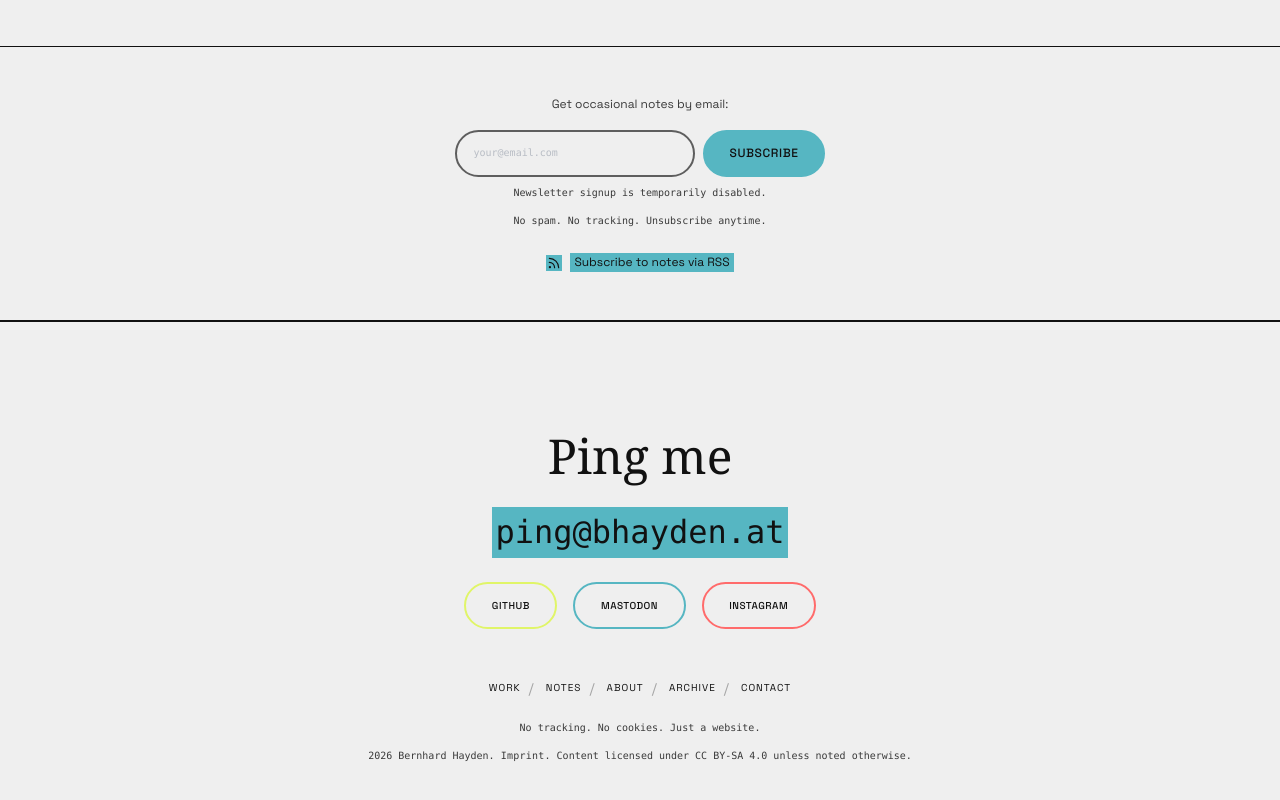
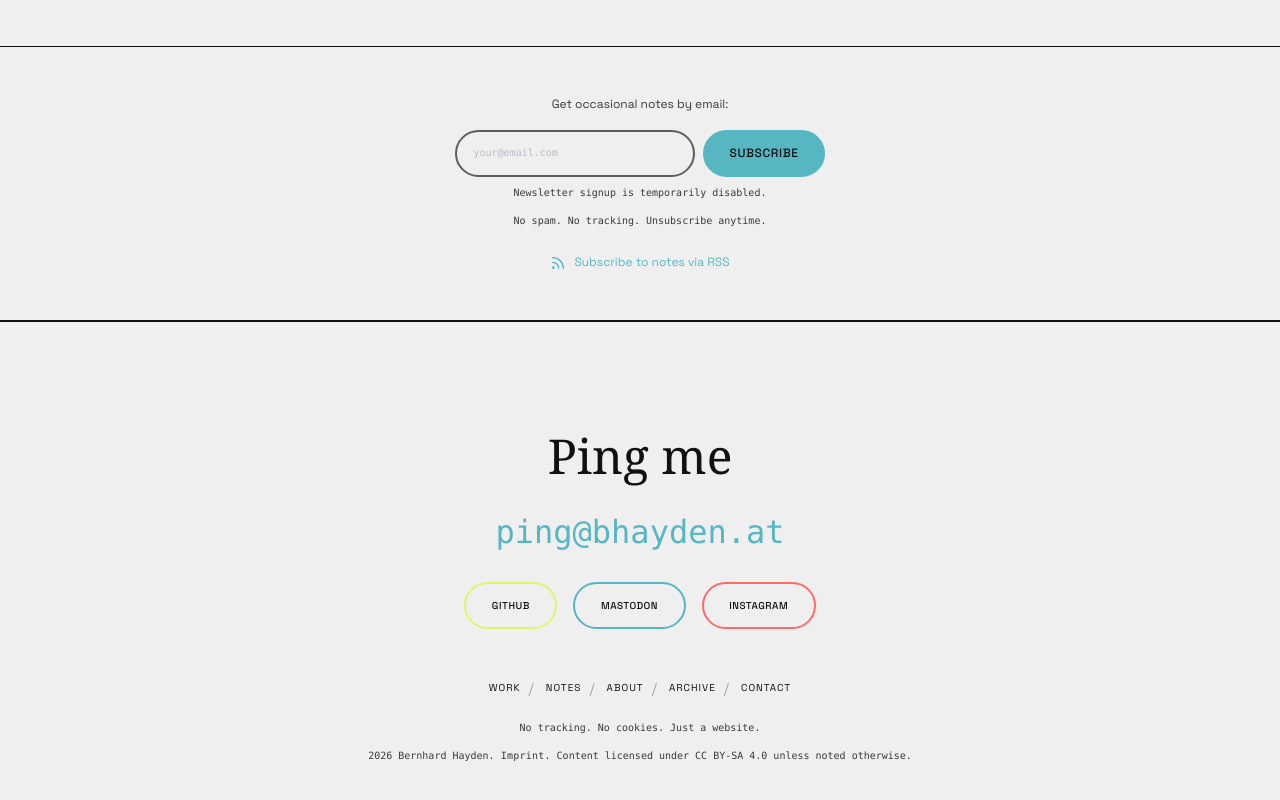
Before and after one commit to burnoutberni/bhayden.at, a React (Vite) app: page /about in a window 1280 px wide. Shown: the part 2331-3131 px from the top of the page. Built offline with nearby package versions, Linux system fonts and the light colour scheme.

Commit message:
Adjust accent highlight behavior for non-lime pages

```diff
--- a/src/App.tsx
+++ b/src/App.tsx
@@ -54,6 +54,7 @@ export default function App() {
       : pathname.startsWith('/about') || pathname.startsWith('/imprint') || pathname.startsWith('/contact')
         ? 'var(--color-accent-cyan)'
       : 'var(--color-accent-lime)';
+  const isLimeAccent = pageAccent === 'var(--color-accent-lime)';
 
   return (
     <ThemeProvider>
@@ -64,6 +65,12 @@ export default function App() {
             backgroundColor: 'var(--color-cream)',
             color: 'var(--color-ink)',
             ['--color-page-accent' as string]: pageAccent,
+            ['--accent-highlight-fg' as string]: isLimeAccent ? 'var(--color-dark-void)' : 'var(--color-page-accent)',
+            ['--accent-highlight-bg' as string]: isLimeAccent ? 'var(--color-page-accent)' : 'transparent',
+            ['--accent-highlight-padding' as string]: isLimeAccent ? '0 0.25rem' : '0',
+            ['--accent-highlight-icon-padding' as string]: isLimeAccent ? '1px' : '0',
+            ['--highlight-invert-hover-bg' as string]: isLimeAccent ? 'var(--color-dark-void)' : 'transparent',
+            ['--highlight-invert-hover-fg' as string]: isLimeAccent ? 'var(--color-accent-lime)' : 'var(--accent-highlight-fg)',
           }}
         >
           <ScrollToTop />
--- a/src/index.css
+++ b/src/index.css
@@ -208,15 +208,15 @@
   }
 
   .accent-highlight {
-    color: var(--color-dark-void);
-    background-color: var(--color-page-accent);
-    padding: 0 0.25rem;
+    color: var(--accent-highlight-fg, var(--color-page-accent));
+    background-color: var(--accent-highlight-bg, transparent);
+    padding: var(--accent-highlight-padding, 0);
   }
 
   .accent-highlight-icon {
-    color: var(--color-dark-void);
-    background-color: var(--color-page-accent);
-    padding: 1px;
+    color: var(--accent-highlight-fg, var(--color-page-accent));
+    background-color: var(--accent-highlight-bg, transparent);
+    padding: var(--accent-highlight-icon-padding, 0);
   }
 
   html[data-theme="dark"] .accent-highlight {
@@ -285,8 +285,8 @@
 
   html:not([data-theme="dark"]) .highlight-invert:hover,
   html:not([data-theme="dark"]) .highlight-invert:focus-visible {
-    background-color: var(--color-dark-void) !important;
-    color: var(--color-accent-lime) !important;
+    background-color: var(--highlight-invert-hover-bg, transparent) !important;
+    color: var(--highlight-invert-hover-fg, var(--accent-highlight-fg, var(--color-page-accent))) !important;
   }
 
   .project-card-theme-dark .highlight-invert:hover,
@@ -305,8 +305,8 @@
 
   html:not([data-theme="dark"]) .highlight-invert-group:hover .highlight-invert-icon,
   html:not([data-theme="dark"]) .highlight-invert-group:focus-within .highlight-invert-icon {
-    background-color: var(--color-dark-void) !important;
-    color: var(--color-accent-lime) !important;
+    background-color: var(--highlight-invert-hover-bg, transparent) !important;
+    color: var(--highlight-invert-hover-fg, var(--accent-highlight-fg, var(--color-page-accent))) !important;
   }
 
   .project-card-selection:hover:not(:has(.pill-badge:hover)) .project-card-secondary-link,
@@ -399,6 +399,12 @@
     background-color: var(--badge-hover-bg, var(--color-page-accent));
     color: var(--badge-hover-fg, var(--color-dark-void));
     border-color: var(--badge-hover-bg, var(--color-page-accent));
+  }
+
+  .pill-badge-underline-hover:hover {
+    background-color: transparent;
+    color: inherit;
+    border-color: inherit;
   }
 
   .pill-badge-contextual {
```
